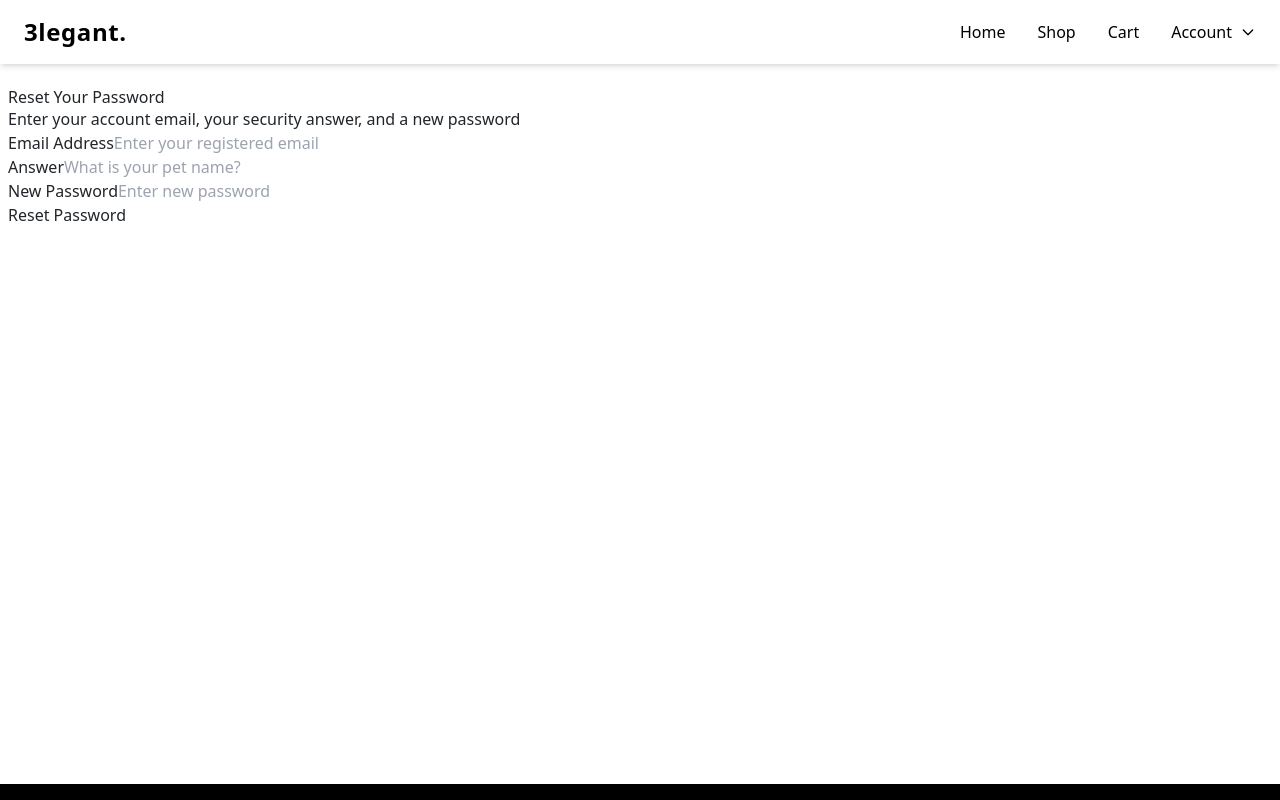
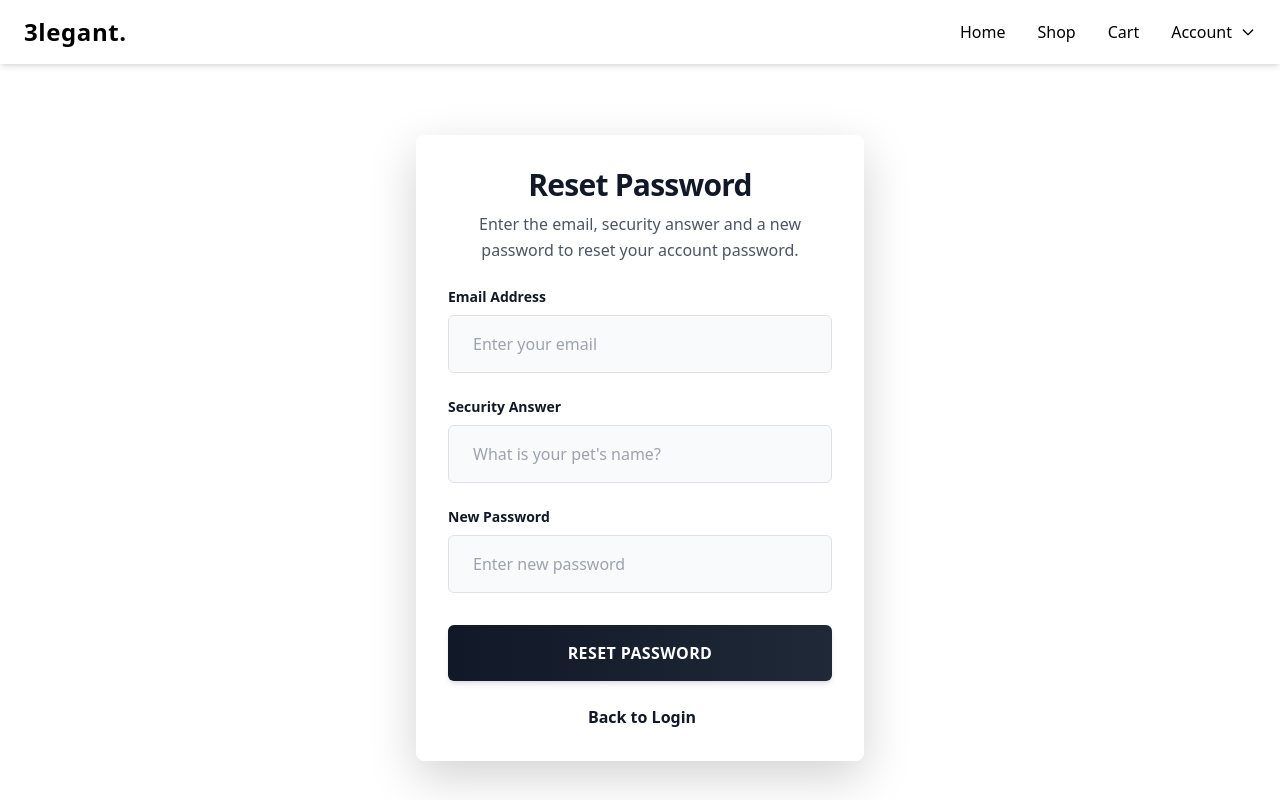
Before and after one commit to AnkitShaw-100/E-commerce, a React (Create React App) app in the folder client/: page /forgot-password in a window 1280 px wide. Shown: the top 800 px of the page. Built offline with nearby package versions, Linux system fonts and the light colour scheme; no server answers.

Commit message:
fix: update forgot password logic and enhance UI for better user experience

```diff
--- a/client/src/pages/Auth/ForgotPassword.jsx
+++ b/client/src/pages/Auth/ForgotPassword.jsx
@@ -48,40 +48,40 @@ const ForgotPassword = () => {
 
   return (
     <Layout title="Forgot Password - Ecomm app">
-      <div className="login">
-        <div className="login-container">
-          <h1>Reset Your Password</h1>
-          <p className="login-subtitle">
-            Enter your account email, your security answer, and a new password
-          </p>
+      <div className="flex items-center justify-center min-h-[90vh] px-4 font-poppins">
+        <div className="bg-white rounded-lg shadow-lg p-8 w-full max-w-md mx-auto">
+          <h1 className="text-2xl md:text-3xl font-bold text-gray-900 mb-2 text-center tracking-tight">Reset Password</h1>
+          <p className="text-center text-gray-600 text-base mb-6 font-normal leading-relaxed">Enter the email, security answer and a new password to reset your account password.</p>
 
-          <form onSubmit={handleSubmit} className="login-form">
-            <div className="form-group">
-              <label htmlFor="email">Email Address</label>
+          <form onSubmit={handleSubmit} className="flex flex-col gap-4 w-full">
+            <div className="flex flex-col gap-2 w-full">
+              <label htmlFor="email" className="text-sm font-semibold text-gray-900 capitalize">Email Address</label>
               <input
                 id="email"
                 type="email"
                 value={email}
                 onChange={(e) => setEmail(e.target.value)}
-                placeholder="Enter your registered email"
+                placeholder="Enter your email"
                 required
+                className="py-3 px-4 border border-gray-300 rounded-md text-base transition-all bg-gray-50 w-full focus:outline-none focus:border-gray-900 focus:bg-white focus:shadow-md placeholder:text-gray-400"
               />
             </div>
 
-            <div className="form-group">
-              <label htmlFor="Answer">Answer</label>
+            <div className="flex flex-col gap-2 w-full">
+              <label htmlFor="Answer" className="text-sm font-semibold text-gray-900 capitalize">Security Answer</label>
               <input
                 id="Answer"
                 type="text"
                 value={Answer}
                 onChange={(e) => setAnswer(e.target.value)}
-                placeholder="What is your pet name?"
+                placeholder="What is your pet's name?"
                 required
+                className="py-3 px-4 border border-gray-300 rounded-md text-base transition-all bg-gray-50 w-full focus:outline-none focus:border-gray-900 focus:bg-white focus:shadow-md placeholder:text-gray-400"
               />
             </div>
 
-            <div className="form-group">
-              <label htmlFor="newPassword">New Password</label>
+            <div className="flex flex-col gap-2 w-full">
+              <label htmlFor="newPassword" className="text-sm font-semibold text-gray-900 capitalize">New Password</label>
               <input
                 id="newPassword"
                 type="password"
@@ -89,13 +89,16 @@ const ForgotPassword = () => {
                 onChange={(e) => setNewPassword(e.target.value)}
                 placeholder="Enter new password"
                 required
+                className="py-3 px-4 border border-gray-300 rounded-md text-base transition-all bg-gray-50 w-full focus:outline-none focus:border-gray-900 focus:bg-white focus:shadow-md placeholder:text-gray-400"
               />
             </div>
 
-            <button type="submit" className="login-btn">
-              Reset Password
-            </button>
+            <button type="submit" className="bg-gradient-to-r from-gray-900 to-gray-800 text-white py-3 px-5 rounded-md text-base font-semibold cursor-pointer transition-all mt-2 uppercase tracking-wide shadow-md w-full hover:-translate-y-0.5 hover:shadow-lg active:translate-y-0">Reset Password</button>
           </form>
+
+          <div className="text-center mt-6 text-base text-gray-600">
+            <a href="/login" className="text-gray-900 font-semibold transition-colors ml-1 hover:text-gray-800 hover:underline">Back to Login</a>
+          </div>
         </div>
       </div>
     </Layout>
```
Also changed, not shown: 1 other file (tests, documents, lock files or other folders).
